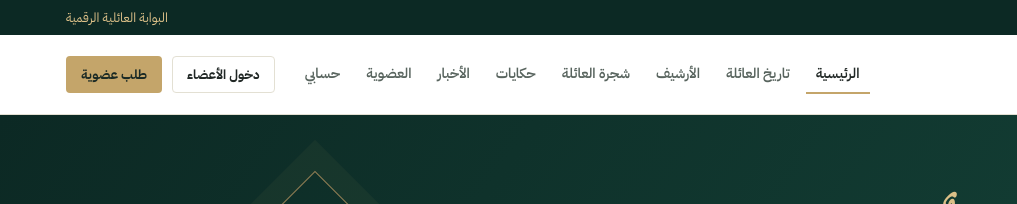
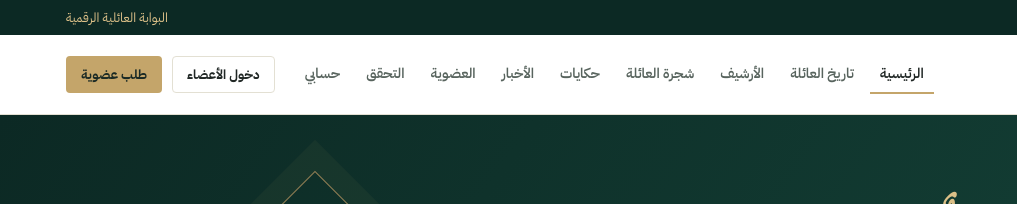
Before and after one commit to m0hadb0rh0m-ui/albarham, a plain HTML site: page index.html in a window 1280 px wide. Shown: the top 204 px of the page, 0-1017 px from the left. Drawn offline with nearby package versions, Linux system fonts and the light colour scheme.

Commit message:
Add protected admin reviews, printable certificates and live QR verification

```diff
--- a/index.html
+++ b/index.html
@@ -1,4 +1,4 @@
-<!doctype html><html><head><meta charset=utf8><meta name=viewport content="width=device-width,initial-scale=1,viewport-fit=cover"><style>:root{color-scheme:light;box-sizing:border-box;padding-top:env(safe-area-inset-top,0px);padding-bottom:env(safe-area-inset-bottom,0px)}html{scroll-padding-top:env(safe-area-inset-top,0px)}body{margin:0;padding:0;font:14px -apple-system,BlinkMacSystemFont,sans-serif;background:#fff;color:#000}img{max-width:100%}[hidden]:not([hidden=until-found i]){display:none!important}</style></head><body>
+<!doctype html><html><head><meta charset=utf8><meta name=viewport content="width=device-width,initial-scale=1,viewport-fit=cover"><style>:root{color-scheme:light;box-sizing:border-box;padding-top:env(safe-area-inset-top,0px);padding-bottom:env(safe-area-inset-bottom,0px)}html{scroll-padding-top:env(safe-area-inset-top,0px)}body{margin:0;padding:0;font:14px -apple-system,BlinkMacSystemFont,sans-serif;background:#fff;color:#000}img{max-width:100%}[hidden]:not([hidden=until-found i]){display:none!important}</style><style>@media print{body *{visibility:hidden} #v-certificate .cert-prev,#v-certificate .cert-prev *{visibility:visible} #v-certificate .cert-prev{position:absolute;inset:12mm auto auto 12mm;width:180mm;max-width:180mm;box-shadow:none} @page{size:A4;margin:0}}</style></head><body>
 <title>آل برهم</title>
 <meta name="claude:viewport-fit-sides" content="cover">
 <link rel="stylesheet" href="https://fonts.googleapis.com/css2?family=Amiri:wght@400;700&family=IBM+Plex+Sans+Arabic:wght@400;500;600;700&display=swap">
@@ -622,7 +622,7 @@ footer.site{background:var(--green-deep);color:var(--on-green2);padding-top:48px
   <div class="wrap copy"><span>© آل برهم • جميع الحقوق محفوظة</span><span>التسجيل الإلكتروني • العضوية بعد اعتماد الإدارة</span></div>
 </footer>
 
-<script src="https://cdn.jsdelivr.net/npm/@supabase/supabase-js@2.49.4/dist/umd/supabase.js"></script>
+<script src="https://cdn.jsdelivr.net/npm/@supabase/supabase-js@2.49.4/dist/umd/supabase.js"></script><script src="https://cdn.jsdelivr.net/npm/qrcodejs@1.0.0/qrcode.min.js"></script>
 <script>
 (function(){
   document.documentElement.setAttribute('dir','rtl');document.documentElement.setAttribute('lang','ar');
@@ -653,7 +653,7 @@ footer.site{background:var(--green-deep);color:var(--on-green2);padding-top:48px
   var views=[].slice.call(document.querySelectorAll('.view'));
   var hdr=$('#hdr'),btn=$('#menuBtn');
   function route(){
-    var r=(location.hash||'#home').slice(1)||'home';
+    var r=(location.hash||'#home').slice(1)||'home'; if(r.startsWith('verify/'))r='verify';
     var el=document.getElementById('v-'+r)||document.getElementById('v-notfound');
     views.forEach(function(v){v.hidden=v!==el});
     document.title=(el.dataset.title&&r!=='home'?el.dataset.title+' | ':'')+'آل برهم';
@@ -682,6 +682,21 @@ footer.site{background:var(--green-deep);color:var(--on-green2);padding-top:48px
   $('#logForm').addEventListener('submit',async function(e){e.preventDefault();var b=this.querySelector('button[type=submit]');b.disabled=true;try{var z=await client().auth.signInWithPassword({email:$('#l-mail').value.trim(),password:$('#l-pw').value});if(z.error)throw Error('تعذر الدخول. تأكد من البيانات وتأكيد البريد.');location.hash='account';await account();}catch(err){show('#l-msg',err.message,1);}finally{$('#l-pw').value='';b.disabled=false;}});
   $('#completeForm').addEventListener('submit',async function(e){e.preventDefault();var b=this.querySelector('button');b.disabled=true;try{await submitApplication($('#c-name').value.trim(),$('#c-phone').value.trim(),$('#c-wa').value.trim());$('#account-note').textContent='تم إرسال طلب العضوية للمراجعة.';await account();}catch(err){$('#account-note').textContent=err.message;}finally{b.disabled=false;}});
   $('#logout').addEventListener('click',async function(){await client().auth.signOut();location.hash='home';});
+
+  function make(tag,parent,t){var e=document.createElement(tag);if(t!==undefined)e.textContent=t;parent.appendChild(e);return e;}
+  function action(parent,label,fn){var b=make('button',parent,label);b.className='btn btn-dark sm';b.type='button';b.onclick=fn;return b;}
+  function newView(id,title){var s=document.createElement('section');s.className='view';s.id='v-'+id;s.dataset.title=title;s.hidden=true;var c=make('div',s);c.className='wrap sec';make('h1',c,title);document.querySelector('main').appendChild(s);views.push(s);return c;}
+  var admin=newView('admin','لوحة إدارة العضويات'),adminMsg=make('p',admin),adminRows=make('div',admin);
+  action(admin,'تحديث الطلبات',()=>loadAdmin());adminRows.className='grid';
+  async function loadAdmin(){adminRows.replaceChildren();adminMsg.textContent='جارٍ التحقق من الصلاحية';try{var q=await client().rpc('family_admin_list');if(q.error){adminMsg.textContent='هذه الصفحة مخصصة للمشرف المعتمد. سجل الدخول بحساب الإدارة.';return;}adminMsg.textContent='عدد الطلبات: '+q.data.length;for(var item of q.data){let a=item;let c=make('div',adminRows);c.className='card';make('h3',c,a.full_name);make('p',c,a.email+' | '+(a.phone||''));make('p',c,(statusLabels[a.status]||a.status)+' '+(a.membership_number||''));let note=make('input',c);note.type='text';note.placeholder='ملاحظة المراجعة';let choices=make('select',c);for(let k of ['approved','more_info','rejected','suspended','revoked']){let o=make('option',choices,statusLabels[k]);o.value=k;}action(c,'حفظ القرار',async function(){if(!confirm('تأكيد تغيير حالة العضوية؟'))return;this.disabled=true;let z=await client().rpc('family_admin_review',{p_id:a.id,p_action:choices.value,p_note:note.value});if(z.error){adminMsg.textContent='تعذر تنفيذ القرار.';this.disabled=false;}else await loadAdmin();});}}catch(e){adminMsg.textContent='تعذر الاتصال بالخدمة.';}}
+  var cert=newView('certificate','شهادة العضوية الرقمية'),certBody=make('div',cert);certBody.className='cert-prev';var certControls=make('div',cert);certControls.className='row';var printButton=action(certControls,'طباعة / حفظ PDF',()=>window.print());printButton.hidden=true;
+  async function loadCertificate(){certBody.replaceChildren();printButton.hidden=true;try{var q=await client().rpc('family_my_certificate');if(q.error||!q.data.length){make('p',certBody,'لا توجد شهادة عضوية سارية لهذا الحساب.');return;}var d=q.data[0];var box=make('div',certBody);box.className='in';make('h3',box,'آل برهم');make('p',box,'شهادة عضوية العائلة الرقمية');make('p',box,'تشهد إدارة المنصة بأن');make('h2',box,d.full_name);make('p',box,'عضو معتمد في البوابة العائلية الرقمية');make('p',box,'رقم العضوية: '+d.membership_number);make('p',box,'تاريخ الإصدار: '+new Date(d.issued_at).toLocaleDateString('ar'));var url=location.origin+location.pathname+'#verify/'+d.verification_token;var qr=make('div',box);if(window.QRCode){new QRCode(qr,{text:url,width:180,height:180,correctLevel:QRCode.CorrectLevel.M});}else make('p',box,'تعذر تحميل مولد QR؛ استخدم رابط التحقق.');var link=make('a',box,'رابط التحقق من الشهادة');link.href=url;make('p',box,'يُرجى مطابقة رقم العضوية بنتيجة التحقق.');printButton.hidden=false;}catch(e){make('p',certBody,'تعذر تحميل الشهادة.');}}
+  var verify=newView('verify','التحقق من العضوية'),verifyBody=make('div',verify);verifyBody.className='card';var tokenInput=make('input',verify);tokenInput.type='text';tokenInput.placeholder='رمز التحقق';action(verify,'تحقق',()=>verifyToken(tokenInput.value.trim()));
+  async function verifyToken(token){verifyBody.replaceChildren();if(!/^[0-9a-f]{8}-[0-9a-f]{4}-[0-9a-f]{4}-[0-9a-f]{4}-[0-9a-f]{12}$/i.test(token)){make('p',verifyBody,'أدخل رمز التحقق الصحيح.');return;}try{let q=await client().rpc('family_verify_certificate',{p_token:token});if(q.error){make('p',verifyBody,'تعذر التحقق الآن.');return;}if(!q.data.length){make('h2',verifyBody,'لم تُعثر على شهادة بهذا الرمز');return;}let d=q.data[0];make('h2',verifyBody,d.valid?'عضوية سارية ومعتمدة':'عضوية غير سارية');make('p',verifyBody,'رقم العضوية: '+d.membership_number);make('p',verifyBody,'تاريخ الإصدار: '+new Date(d.issued_at).toLocaleDateString('ar'));}catch(e){make('p',verifyBody,'تعذر الاتصال.');}}
+  var accountLinks=make('div',panel.querySelector('.wrap'));accountLinks.className='row';for(var item of [['#certificate','شهادتي'],['#admin','الإدارة']]){let l=make('a',accountLinks,item[1]);l.href=item[0];l.className='btn btn-dark';}
+  var verifyLink=make('a',nav,'التحقق');verifyLink.href='#verify';
+  function extraRoute(){var hash=location.hash.slice(1);if(hash==='admin')loadAdmin();if(hash==='certificate')loadCertificate();if(hash==='verify'||hash.startsWith('verify/')){if(hash.startsWith('verify/')){tokenInput.value=hash.slice(7);verifyToken(tokenInput.value);}else verifyBody.textContent='امسح رمز QR أو أدخل رمز التحقق.';}}
+  window.addEventListener('hashchange',extraRoute);route();extraRoute();
   var a=document.createElement('a');a.href='#account';a.textContent='حسابي';nav.appendChild(a);
   window.addEventListener('hashchange',function(){if(location.hash==='#account')account().catch(()=>{$('#account-status').textContent='تعذر الاتصال.';});});
   try{client().auth.getSession().then(z=>{if(z.data.session&&(location.hash==='#account'||location.hash===''||location.hash.indexOf('access_token=')>=0)){location.hash='account';account();}}).catch(()=>{});}catch(e){}
```
